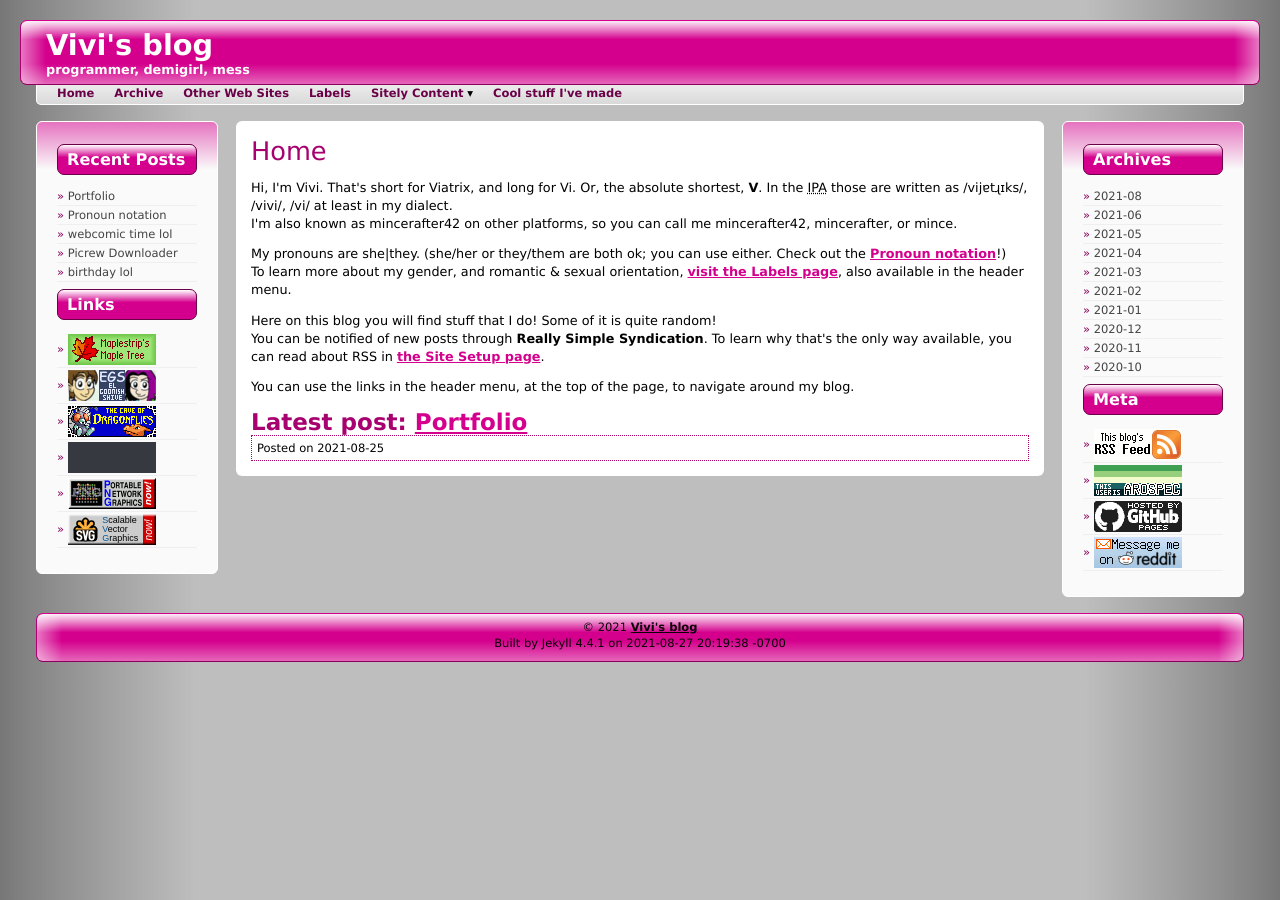
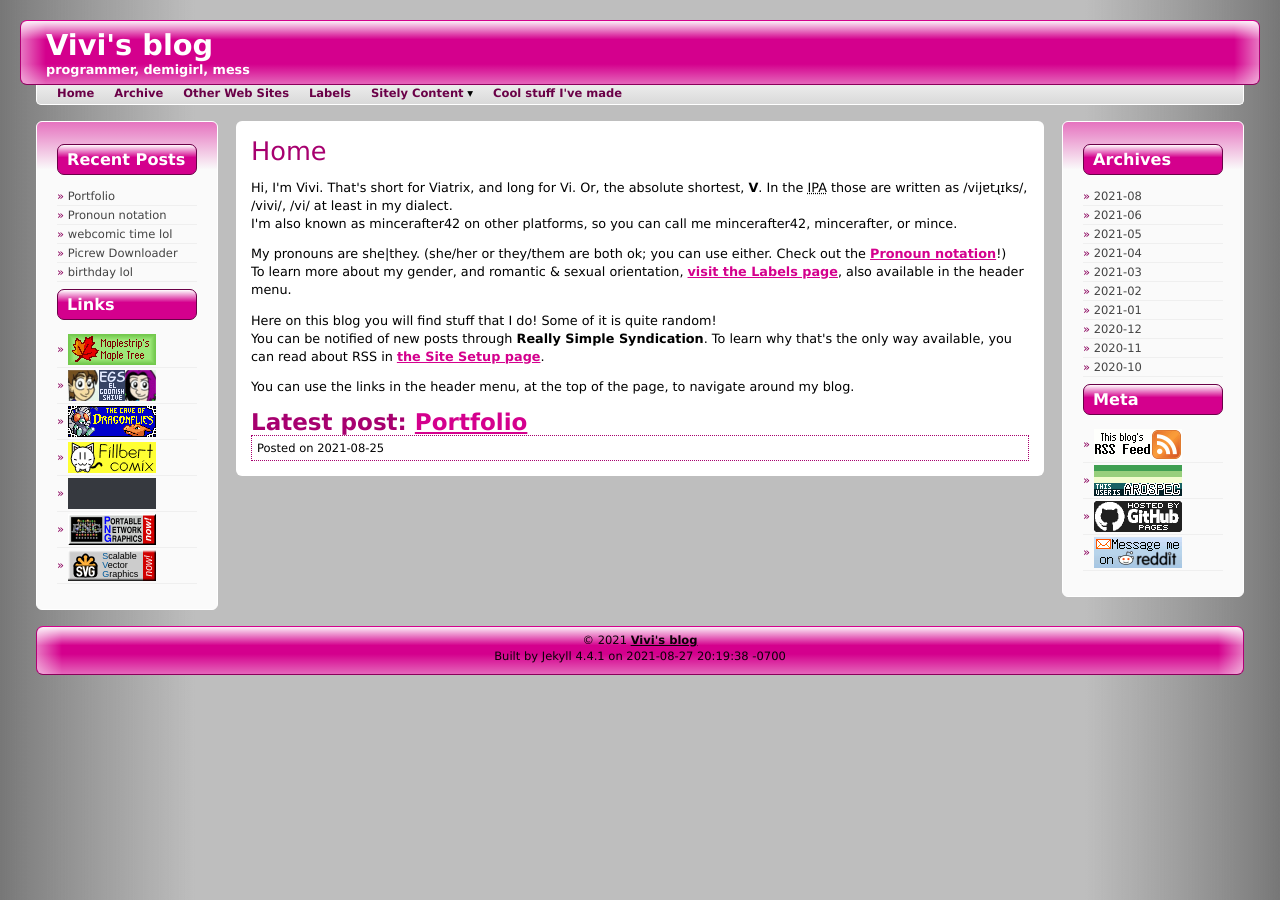
Before and after one commit to mincerafter42/mincerafter42.github.io, a Jekyll site: the page built from index.md, in a window 1280 px wide. Built offline with Jekyll 4.4.1, drawn with Linux system fonts in a browser that asks for light colours.

Commit message:
Added Fillbert comix button.

```diff
--- a/_includes/widgets/link_buttons.html
+++ b/_includes/widgets/link_buttons.html
@@ -3,6 +3,7 @@
  <li><a href="http://maplestrip.space"><img src="/assets/mapletree-8831.png" alt="Maplestrip's Maple Tree"></a></li>
  <li><a href="https://egscomics.com"><img src="/assets/egs-8831.gif" alt="El Goonish Shive"></a></li>
  <li><a href="https://dragonflycave.com"><img src="/assets/tcod-8831.png" alt="The Cave of Dragonflies"></a></li>
+ <li><a href="https://mincerafter42.github.io/fillbert"><img src="/assets/fillbert-8831.svg" alt="Fillbert comix"></a></li>
  <li><a href="https://discord.gg/6Czjtnv"><img src="/assets/nothing-8831.png" alt="Nothing"></a></li>
  <li><a href="http://www.libpng.org/pub/png"><img src="/assets/png-8831.png" alt="Portable Network Graphics"></a></li>
  <li><a href="https://www.w3.org/Graphics/SVG/"><img src="/assets/svg-8831.svg" alt="Scalable Vector Graphics"></a></li>
```
Also changed, not shown: assets/fillbert-8831.svg (added).
